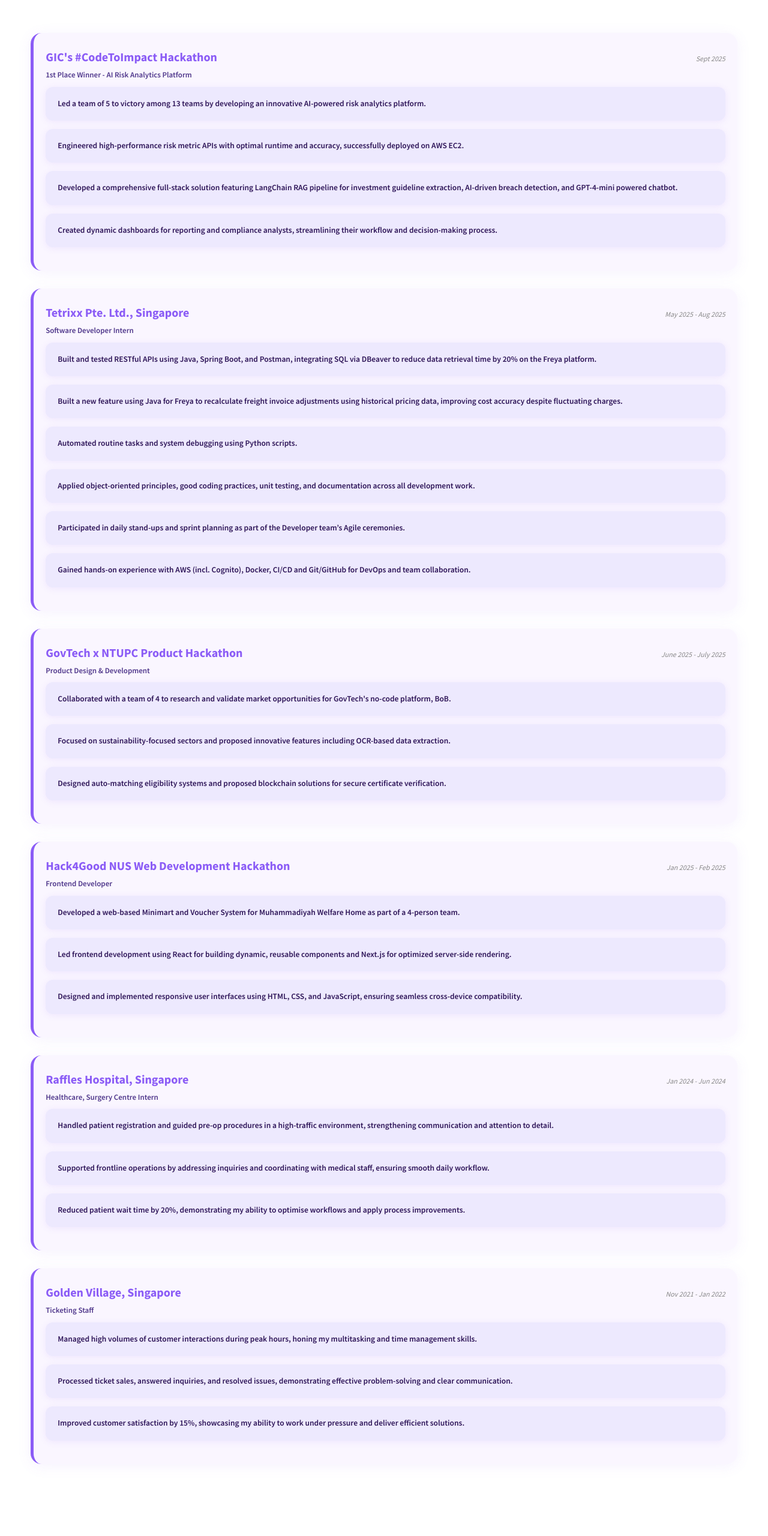
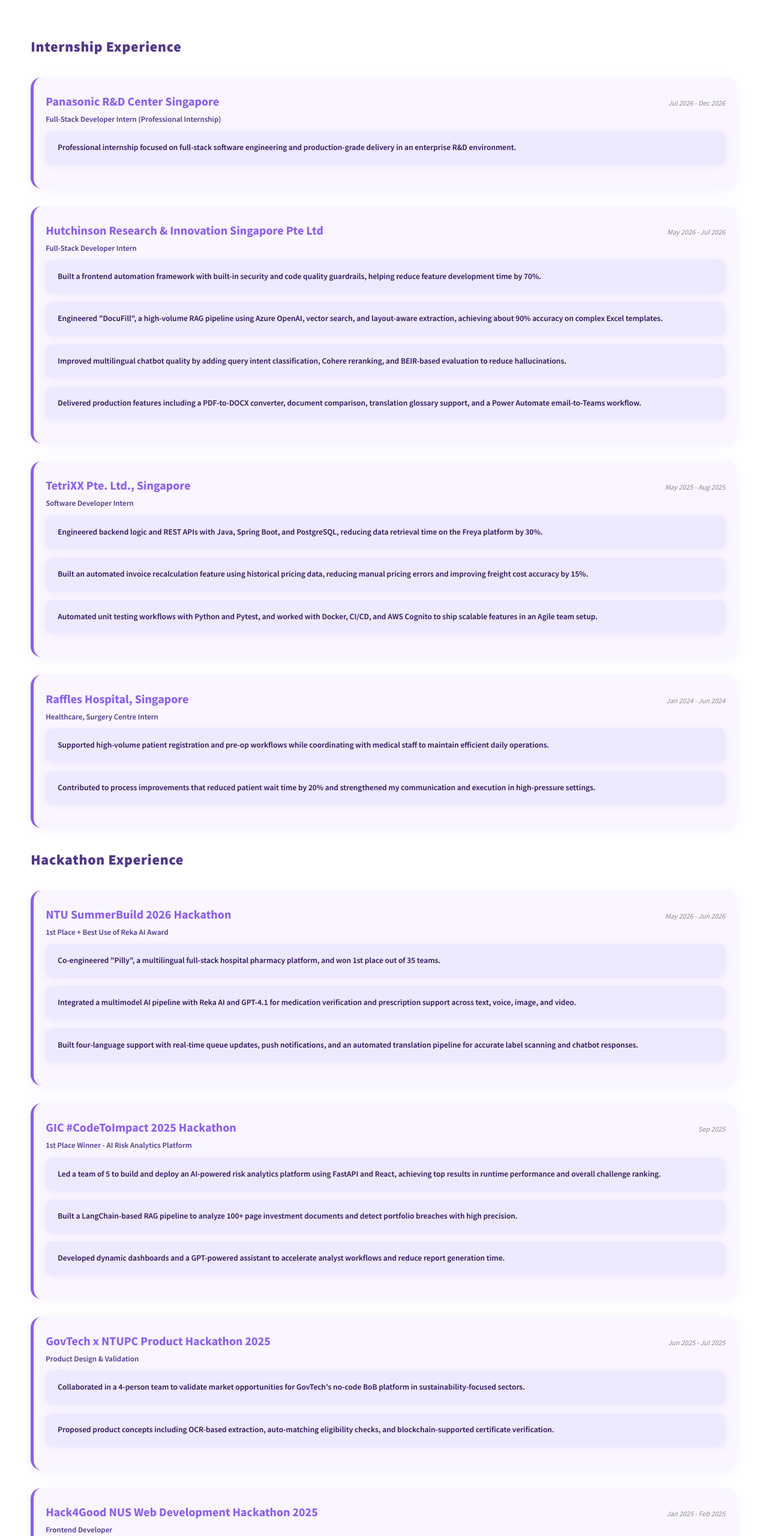
Before and after one commit to kaiiyingg/Portfolio-website, a website: page index.html in a window 1280 px wide. Shown: the part 3857-6417 px from the top of the page at 60% size. Drawn offline with Linux system fonts and the light colour scheme.

Commit message:
updated experience and created experience subsections

```diff
--- a/index.html
+++ b/index.html
@@ -240,56 +240,40 @@
           <span class="heading-sec__sub">My Professional Journey</span>
         </h2>
         <div class="experience">
+          <h3 class="experience__group-title">Internship Experience</h3>
           <div class="experience__item">
             <div class="experience__header">
-              <span class="experience__company">GIC's #CodeToImpact Hackathon</span>
-              <span class="experience__date">Sept 2025</span>
+              <span class="experience__company">Panasonic R&amp;D Center Singapore</span>
+              <span class="experience__date">Jul 2026 - Dec 2026</span>
             </div>
-            <div class="experience__role">1st Place Winner - AI Risk Analytics Platform</div>
+            <div class="experience__role">Full-Stack Developer Intern (Professional Internship)</div>
             <ul class="experience__desc">
-              <li>Led a team of 5 to victory among 13 teams by developing an innovative AI-powered risk analytics platform.</li>
-              <li>Engineered high-performance risk metric APIs with optimal runtime and accuracy, successfully deployed on AWS EC2.</li>
-              <li>Developed a comprehensive full-stack solution featuring LangChain RAG pipeline for investment guideline extraction, AI-driven breach detection, and GPT-4-mini powered chatbot.</li>
-              <li>Created dynamic dashboards for reporting and compliance analysts, streamlining their workflow and decision-making process.</li>
+              <li>Professional internship focused on full-stack software engineering and production-grade delivery in an enterprise R&amp;D environment.</li>
             </ul>
           </div>
           <div class="experience__item">
             <div class="experience__header">
-              <span class="experience__company">Tetrixx Pte. Ltd., Singapore</span>
+              <span class="experience__company">Hutchinson Research &amp; Innovation Singapore Pte Ltd</span>
+              <span class="experience__date">May 2026 - Jul 2026</span>
+            </div>
+            <div class="experience__role">Full-Stack Developer Intern</div>
+            <ul class="experience__desc">
+              <li>Built a frontend automation framework with built-in security and code quality guardrails, helping reduce feature development time by 70%.</li>
+              <li>Engineered "DocuFill", a high-volume RAG pipeline using Azure OpenAI, vector search, and layout-aware extraction, achieving about 90% accuracy on complex Excel templates.</li>
+              <li>Improved multilingual chatbot quality by adding query intent classification, Cohere reranking, and BEIR-based evaluation to reduce hallucinations.</li>
+              <li>Delivered production features including a PDF-to-DOCX converter, document comparison, translation glossary support, and a Power Automate email-to-Teams workflow.</li>
+            </ul>
+          </div>
+          <div class="experience__item">
+            <div class="experience__header">
+              <span class="experience__company">TetriXX Pte. Ltd., Singapore</span>
               <span class="experience__date">May 2025 - Aug 2025</span>
             </div>
             <div class="experience__role">Software Developer Intern</div>
             <ul class="experience__desc">
-              <li>Built and tested RESTful APIs using Java, Spring Boot, and Postman, integrating SQL via DBeaver to reduce data retrieval time by 20% on the Freya platform.</li>
-              <li>Built a new feature using Java for Freya to recalculate freight invoice adjustments using historical pricing data, improving cost accuracy despite fluctuating charges.</li>
-              <li>Automated routine tasks and system debugging using Python scripts.</li>
-              <li>Applied object-oriented principles, good coding practices, unit testing, and documentation across all development work.</li>
-              <li>Participated in daily stand-ups and sprint planning as part of the Developer team’s Agile ceremonies.</li>
-              <li>Gained hands-on experience with AWS (incl. Cognito), Docker, CI/CD and Git/GitHub for DevOps and team collaboration.</li>
-            </ul>
-          </div>
-          <div class="experience__item">
-            <div class="experience__header">
-              <span class="experience__company">GovTech x NTUPC Product Hackathon</span>
-              <span class="experience__date">June 2025 - July 2025</span>
-            </div>
-            <div class="experience__role">Product Design & Development</div>
-            <ul class="experience__desc">
-              <li>Collaborated with a team of 4 to research and validate market opportunities for GovTech's no-code platform, BoB.</li>
-              <li>Focused on sustainability-focused sectors and proposed innovative features including OCR-based data extraction.</li>
-              <li>Designed auto-matching eligibility systems and proposed blockchain solutions for secure certificate verification.</li>
-            </ul>
-          </div>
-          <div class="experience__item">
-            <div class="experience__header">
-              <span class="experience__company">Hack4Good NUS Web Development Hackathon</span>
-              <span class="experience__date">Jan 2025 - Feb 2025</span>
-            </div>
-            <div class="experience__role">Frontend Developer</div>
-            <ul class="experience__desc">
-              <li>Developed a web-based Minimart and Voucher System for Muhammadiyah Welfare Home as part of a 4-person team.</li>
-              <li>Led frontend development using React for building dynamic, reusable components and Next.js for optimized server-side rendering.</li>
-              <li>Designed and implemented responsive user interfaces using HTML, CSS, and JavaScript, ensuring seamless cross-device compatibility.</li>
+              <li>Engineered backend logic and REST APIs with Java, Spring Boot, and PostgreSQL, reducing data retrieval time on the Freya platform by 30%.</li>
+              <li>Built an automated invoice recalculation feature using historical pricing data, reducing manual pricing errors and improving freight cost accuracy by 15%.</li>
+              <li>Automated unit testing workflows with Python and Pytest, and worked with Docker, CI/CD, and AWS Cognito to ship scalable features in an Agile team setup.</li>
             </ul>
           </div>
           <div class="experience__item">
@@ -299,21 +283,56 @@
             </div>
             <div class="experience__role">Healthcare, Surgery Centre Intern</div>
             <ul class="experience__desc">
-              <li>Handled patient registration and guided pre-op procedures in a high-traffic environment, strengthening communication and attention to detail.</li>
-              <li>Supported frontline operations by addressing inquiries and coordinating with medical staff, ensuring smooth daily workflow.</li>
-              <li>Reduced patient wait time by 20%, demonstrating my ability to optimise workflows and apply process improvements.</li>
+              <li>Supported high-volume patient registration and pre-op workflows while coordinating with medical staff to maintain efficient daily operations.</li>
+              <li>Contributed to process improvements that reduced patient wait time by 20% and strengthened my communication and execution in high-pressure settings.</li>
+            </ul>
+          </div>
+
+          <h3 class="experience__group-title">Hackathon Experience</h3>
+          <div class="experience__item">
+            <div class="experience__header">
+              <span class="experience__company">NTU SummerBuild 2026 Hackathon</span>
+              <span class="experience__date">May 2026 - Jun 2026</span>
+            </div>
+            <div class="experience__role">1st Place + Best Use of Reka AI Award</div>
+            <ul class="experience__desc">
+              <li>Co-engineered "Pilly", a multilingual full-stack hospital pharmacy platform, and won 1st place out of 35 teams.</li>
+              <li>Integrated a multimodel AI pipeline with Reka AI and GPT-4.1 for medication verification and prescription support across text, voice, image, and video.</li>
+              <li>Built four-language support with real-time queue updates, push notifications, and an automated translation pipeline for accurate label scanning and chatbot responses.</li>
             </ul>
           </div>
           <div class="experience__item">
             <div class="experience__header">
-              <span class="experience__company">Golden Village, Singapore</span>
-              <span class="experience__date">Nov 2021 - Jan 2022</span>
+              <span class="experience__company">GIC #CodeToImpact 2025 Hackathon</span>
+              <span class="experience__date">Sep 2025</span>
             </div>
-            <div class="experience__role">Ticketing Staff</div>
+            <div class="experience__role">1st Place Winner - AI Risk Analytics Platform</div>
             <ul class="experience__desc">
-              <li>Managed high volumes of customer interactions during peak hours, honing my multitasking and time management skills.</li>
-              <li>Processed ticket sales, answered inquiries, and resolved issues, demonstrating effective problem-solving and clear communication.</li>
-              <li>Improved customer satisfaction by 15%, showcasing my ability to work under pressure and deliver efficient solutions.</li>
+              <li>Led a team of 5 to build and deploy an AI-powered risk analytics platform using FastAPI and React, achieving top results in runtime performance and overall challenge ranking.</li>
+              <li>Built a LangChain-based RAG pipeline to analyze 100+ page investment documents and detect portfolio breaches with high precision.</li>
+              <li>Developed dynamic dashboards and a GPT-powered assistant to accelerate analyst workflows and reduce report generation time.</li>
+            </ul>
+          </div>
+          <div class="experience__item">
+            <div class="experience__header">
+              <span class="experience__company">GovTech x NTUPC Product Hackathon 2025</span>
+              <span class="experience__date">Jun 2025 - Jul 2025</span>
+            </div>
+            <div class="experience__role">Product Design &amp; Validation</div>
+            <ul class="experience__desc">
+              <li>Collaborated in a 4-person team to validate market opportunities for GovTech's no-code BoB platform in sustainability-focused sectors.</li>
+              <li>Proposed product concepts including OCR-based extraction, auto-matching eligibility checks, and blockchain-supported certificate verification.</li>
+            </ul>
+          </div>
+          <div class="experience__item">
+            <div class="experience__header">
+              <span class="experience__company">Hack4Good NUS Web Development Hackathon 2025</span>
+              <span class="experience__date">Jan 2025 - Feb 2025</span>
+            </div>
+            <div class="experience__role">Frontend Developer</div>
+            <ul class="experience__desc">
+              <li>Built a web-based minimart and voucher platform with a 4-person team for Muhammadiyah Welfare Home.</li>
+              <li>Contributed frontend features and responsive UI components using React, JavaScript, HTML, and CSS.</li>
             </ul>
           </div>
         </div>
@@ -357,6 +376,30 @@
           </div>
           <div class="projects__row">
             <div class="projects__row-img-cont">
+              <img
+                src="./imgs/png/secure_website.png"
+                alt="CareRoute navigation app"
+                class="projects__row-img"
+                loading="lazy"
+                />
+              </div>
+              <div class="projects__row-content">
+                <h3 class="projects__row-content-title">CareRoute</h3>
+                <p class="projects__row-content-desc">
+                Developed an accessibility-focused navigation web app with a team of 5 using Node.js, Express, React (Vite+TS), and Supabase/PostgreSQL.
+                Implemented role-based access control (Elderly, Admin, Caregiver, Volunteer) with secure Google OAuth login and hashed-salted passwords.
+                Built real-time live tracking and geocoding using Google Maps API and Socket.IO.
+                Authored system documentation and performed Black Box and White Box testing to ensure robustness.
+                </p>
+                <a
+                href="https://www.youtube.com/watch?v=-Wr7tD2GRWg"
+                class="btn btn--med btn--theme dynamicBgClr"
+                target="_blank"
+                >View Demo Video</a>
+              </div>
+              </div>
+              <div class="projects__row">
+              <div class="projects__row-img-cont"></div>
               <img
                 src="./imgs/png/secure_website.png"
                 alt="Secure website"
--- a/sass/components/_experience.scss
+++ b/sass/components/_experience.scss
@@ -7,6 +7,14 @@
   gap: 3rem;
   margin-top: 2rem;
   margin-bottom: 2rem;
+
+  &__group-title {
+    font-size: 2.4rem;
+    font-weight: 800;
+    color: #4f378b;
+    margin: 0.5rem 0 0.25rem;
+    letter-spacing: 0.03em;
+  }
 
   &__item {
     background: #faf6ff;
```
Also changed, not shown: css/style.css.
